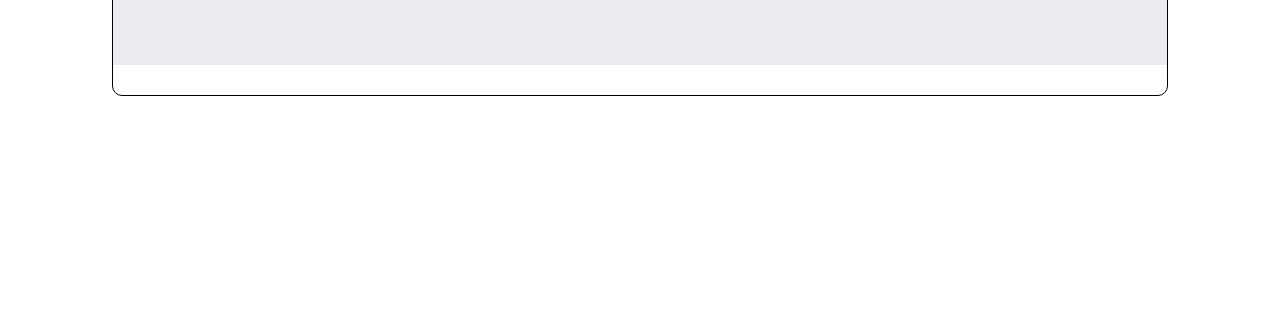
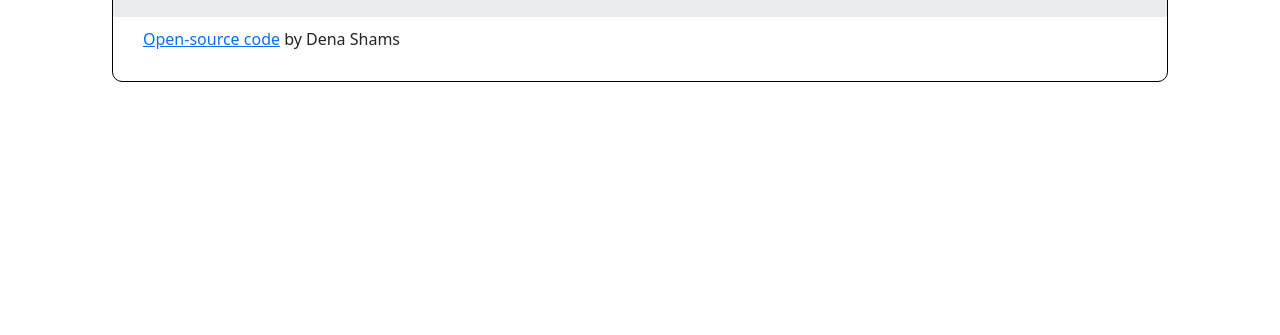
Before and after one commit to denashams/weather-app-primary, a plain HTML site: page index.html in a window 1280 px wide. Shown: the part 465-800 px from the top of the page. Drawn offline with nearby package versions, Linux system fonts and the light colour scheme.

Commit message:
Added source-code link

```diff
--- a/index.html
+++ b/index.html
@@ -68,11 +68,15 @@
           <div class=>Wind Speed: <span id="wind-speed">20</span>km/h <div
           class=>Humidity: <span id="humidity">16</span>%
         </div>
-        <br />
 
-        <br />
         <div class="d-grid gap-2 col-6 mx-auto"></div>
       </div>
+    </div>
+    <div class="link-to-github">
+      <a href="https://github.com/denashams/weather-app-primary" target="_blank"
+        >Open-source code</a
+      >
+      by Dena Shams
     </div>
     <script src="script.js"></script>
   </body>
--- a/src/styles.css
+++ b/src/styles.css
@@ -37,3 +37,8 @@ h1 {
   text-align: left;
   font-size: large;
 }
+.link-to-github {
+  text-align: left;
+  padding-left: 30px;
+  padding-top: 10px;
+}
```
